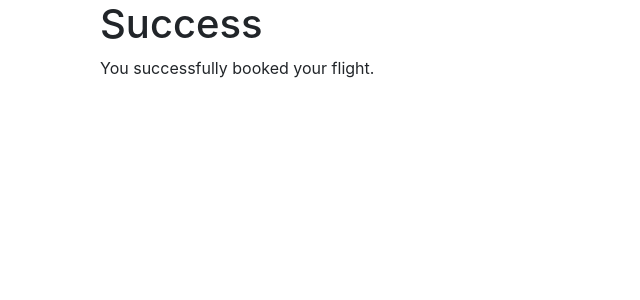
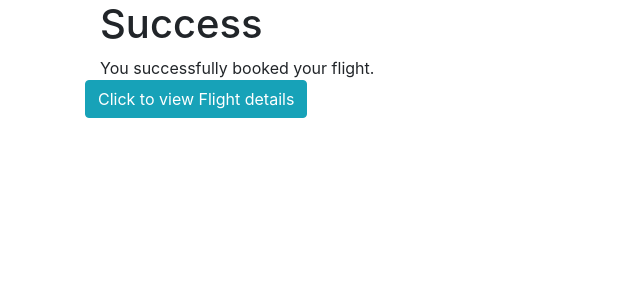
Before and after one commit to Karimi254/SQLAlchemy_AIRLINE_BOOKING_APP, a Flask app: template templates/success.html in a window 1280 px wide. Shown: the top 300 px of the page, without its empty margins (0-640 px from the left). Run offline with Flask 2, Linux system fonts and the light colour scheme; the template is opened without the code that fills it, so the values that code supplies are empty; some libraries are stand-ins or nearby versions.

Commit message:
Added a button link to the success page

```diff
--- a/templates/index.html
+++ b/templates/index.html
@@ -15,8 +15,8 @@
             <input type="text" name="name" class="form-control" placeholder="Passenger Name">
         </div>
         <div class="form-group">
-            <input type="submit" name="" value="Book Flight">
-            <!-- <button type="button" name="button" class="btn btn-primary">Book Flight</button> -->
+            <!-- <input type="submit" name="" value="Book Flight"> -->
+            <button type="submit" name="button" class="btn btn-primary">Book Flight</button>
         </div>
     </form>
 
--- a/templates/success.html
+++ b/templates/success.html
@@ -5,5 +5,9 @@
     <div class="container">
         <h1>Success</h1>
         You successfully booked your flight.
+
+        <div class="row">
+            <a href="{{ url_for('flights')}} " class="btn btn-info" role="button" aria-pressed="true">Click to view Flight details</a>
+        </div>
     </div>
 {%endblock %}
```
